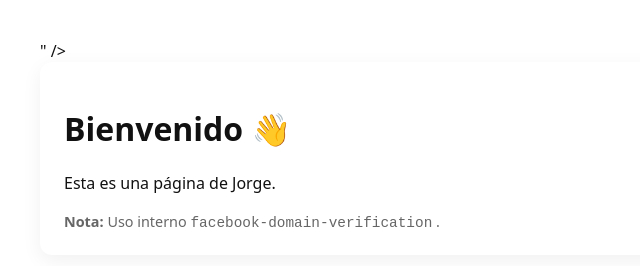
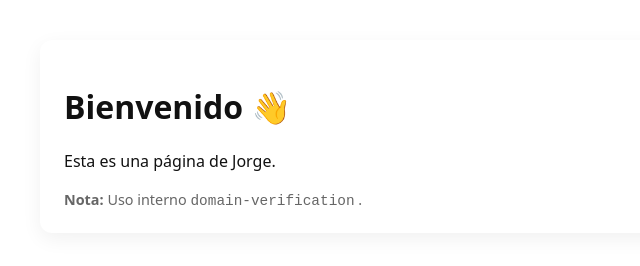
Before and after one commit to jorge18velez-cyber/velcel-page, a plain HTML site: page index.html in a window 1280 px wide. Shown: the whole page, without its empty margins (0-640 px from the left). Drawn offline with Linux system fonts and the light colour scheme.

Commit message:
Update index.html

```diff
--- a/index.html
+++ b/index.html
@@ -9,7 +9,7 @@
        Reemplaza CODIGO_DE_VERIFICACION por el valor que te entregue Meta.
        Ejemplo: <meta name="facebook-domain-verification" content="abcd1234efgh5678" />
   -->
-  <meta name="domain-verification" content="<meta name="facebook-domain-verification" content="951do3xq5ioqgtbbud7t2k5pggra5m" />" />
+<meta name="facebook-domain-verification" content="951do3xq5ioqgtbbud7t2k5pggra5m" />
 
   <!-- ====== Datos "no visibles" como meta-tags (útiles para pruebas) ======
        Puedes agregar cualquier dato aquí. NO pongas datos sensibles reales
@@ -38,7 +38,7 @@
     </form>
 
     <footer>
-      <strong>Nota:</strong> Uso interno <code>facebook-domain-verification</code> .
+      <strong>Nota:</strong> Uso interno <code>domain-verification</code> .
     </footer>
   </main>
 
```
